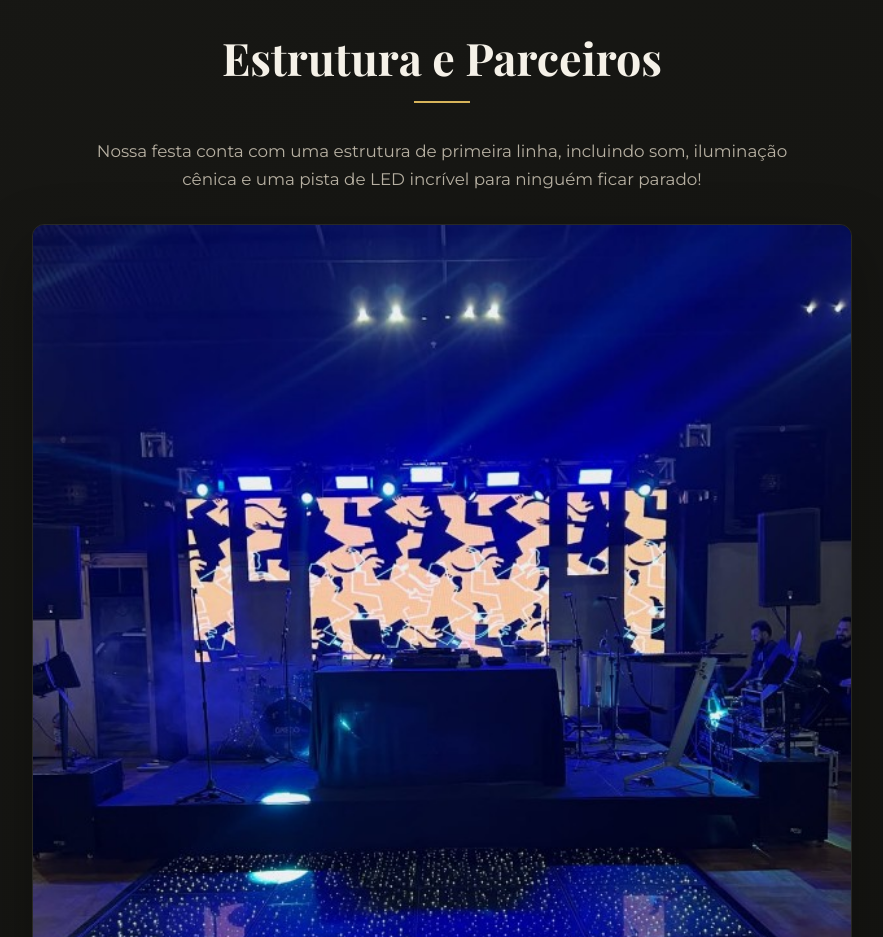
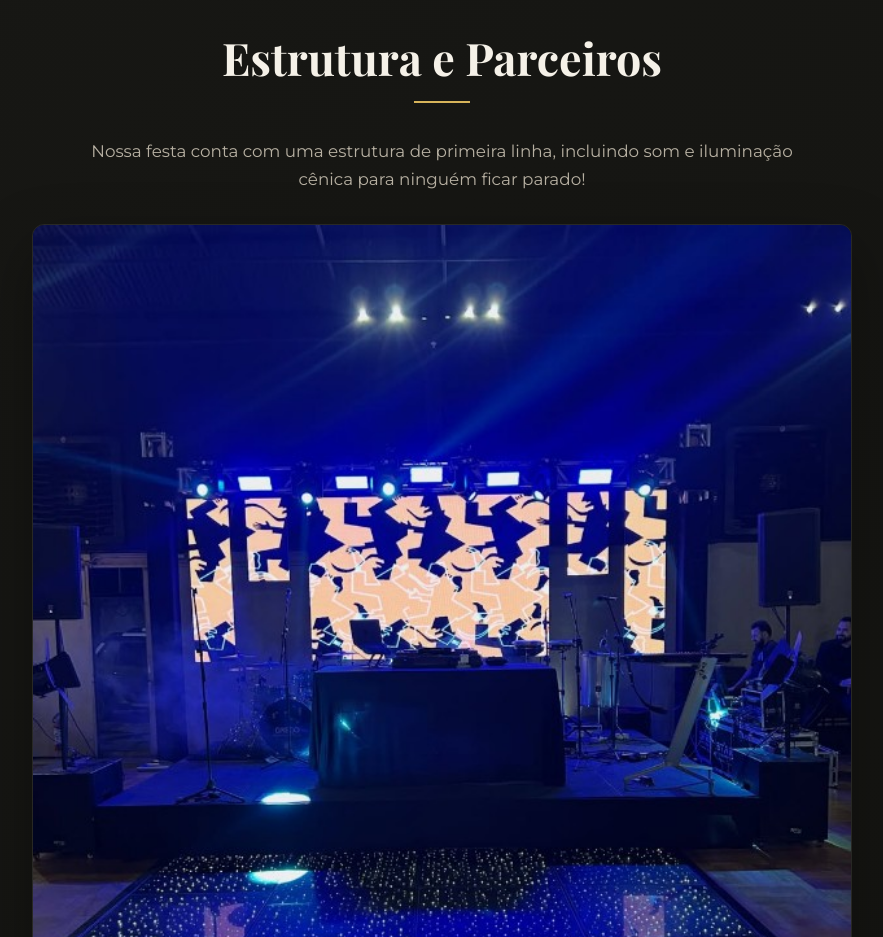
Before and after one commit to vfbortolli/festa, a plain HTML site: page index.html in a window 1280 px wide. Shown: the part 4600-5537 px from the top of the page, without its empty margins (198-1081 px from the left). Drawn offline with nearby package versions, Linux system fonts and the light colour scheme; a web font is replaced by a local one.

Commit message:
update event structure description for clarity

```diff
--- a/index.html
+++ b/index.html
@@ -557,7 +557,7 @@
             <div class="section-divider"></div>
 
             <p class="section-lead">
-                Nossa festa conta com uma estrutura de primeira linha, incluindo som, iluminação cênica e uma pista de LED incrível para ninguém ficar parado!
+                Nossa festa conta com uma estrutura de primeira linha, incluindo som e iluminação cênica para ninguém ficar parado!
             </p>
 
             <img src="estrutura.jpg" alt="Palco, iluminação e pista de LED da festa" class="img-responsive menu-image" loading="lazy">
```
